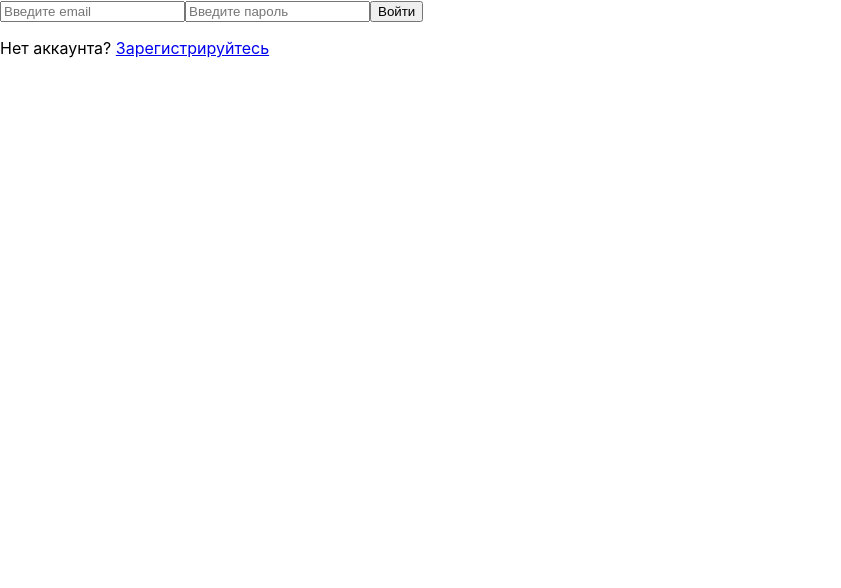
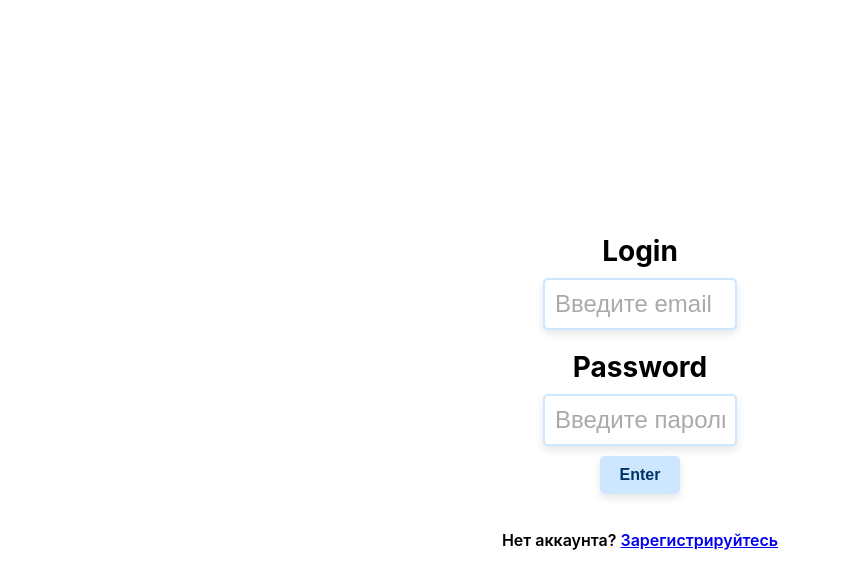
Before and after one commit to makishima44/todolist, a React (Create React App) app: page /login in a window 1280 px wide. Shown: the top 588 px of the page, without its empty margins (0-841 px from the left). Built offline with nearby package versions, Linux system fonts and the light colour scheme; no server answers.

Commit message:
add style to Login component

```diff
--- a/src/common/components/Button/Button.tsx
+++ b/src/common/components/Button/Button.tsx
@@ -4,23 +4,24 @@ import addIcon from "../../assets/img/icons8-add-24.png";
 
 export type ButtonProps = {
   name?: string;
-  onClick: () => void;
-  type?: "add" | "delete";
+  onClick?: () => void;
+  variant?: "add" | "delete";
   disabled?: boolean;
   useIcon?: boolean;
+  type?: "button" | "submit" | "reset";
 };
 
-export const Button = ({ name, onClick, type = "add", disabled, useIcon }: ButtonProps) => {
-  let icon;
+export const Button = ({ name, type = "button", disabled, onClick, variant = "add", useIcon }: ButtonProps) => {
+  const icon = variant === "delete" ? deleteIcon : addIcon;
 
-  if (type === "delete") {
-    icon = deleteIcon;
-  } else if (type === "add") {
-    icon = addIcon;
-  }
   return (
-    <button className={`${s.button} ${type === "delete" ? s.delete : s.add}`} onClick={onClick} disabled={disabled}>
-      {useIcon && icon && <img src={icon} alt={type} />}
+    <button
+      className={`${s.button} ${variant === "delete" ? s.delete : s.add}`}
+      type={type}
+      onClick={onClick}
+      disabled={disabled}
+    >
+      {useIcon && icon && <img src={icon} alt={variant} />}
       {!useIcon && name && <span>{name}</span>}
     </button>
   );
--- a/src/common/components/Header/Header.tsx
+++ b/src/common/components/Header/Header.tsx
@@ -1,5 +1,5 @@
 import React, { useState } from "react";
-import s from "./Header.module.css";
+
 import { Input } from "../Input/Input";
 import { Button } from "../Button/Button";
 import { Clock } from "../Clock/Clock";
@@ -8,10 +8,13 @@ import { Weather } from "../Weather/Weather";
 import { addTodolistAsync } from "../../../redux/todolistThunk";
 import { Logout } from "../Logout/Logout";
 
+import s from "./Header.module.css";
+
 export const Header = () => {
-  const dispatch = useAppDispatch();
   const [todolistName, setTodolistName] = useState("");
   const [errorMessage, setErrorMessage] = useState<string | null>(null);
+
+  const dispatch = useAppDispatch();
   const isLoading = useAppSelector((state) => state.todolists.loading);
   const uid = useAppSelector((state) => state.auth.uid);
 
@@ -26,7 +29,7 @@ export const Header = () => {
       }
 
       setTodolistName("");
-      setErrorMessage(null); // Очистить сообщение об ошибке после успешной отправки
+      setErrorMessage(null);
     }
   };
 
@@ -37,11 +40,12 @@ export const Header = () => {
   return (
     <div className={s.header}>
       <div className={s.todolistContainer}>
-        <Input onChange={handleInputChange} value={todolistName} />
+        <Input type={"text"} onChange={handleInputChange} value={todolistName} />
         <Button name={"Create Todolist"} onClick={handleCreateTodolist} disabled={isLoading} />
         <Logout />
       </div>
-      {errorMessage && <div className={s.errorMessage}>{errorMessage}</div>} {/* Отображение ошибки */}
+
+      {errorMessage && <div className={s.errorMessage}>{errorMessage}</div>}
       <div className={s.weatherAndClockContainer}>
         <Weather location={"Mogilev, Belarus"} />
         <Clock />
--- a/src/common/components/Input/Input.tsx
+++ b/src/common/components/Input/Input.tsx
@@ -2,12 +2,12 @@ import React from "react";
 import s from "./Input.module.css";
 
 export type InputProps = {
+  placeholder?: string;
+  type: string;
   value: string;
   onChange: (event: React.ChangeEvent<HTMLInputElement>) => void;
 };
 
-export const Input = ({ value, onChange }: InputProps) => {
-  return (
-    <input type="text" className={s.input} onChange={onChange} value={value} />
-  );
+export const Input = ({ value, onChange, type, placeholder }: InputProps) => {
+  return <input className={s.input} type={type} onChange={onChange} value={value} placeholder={placeholder} />;
 };
--- a/src/common/components/Task/Task.tsx
+++ b/src/common/components/Task/Task.tsx
@@ -40,7 +40,7 @@ export const Task = ({ taskName, todolistId, taskId, taskStatus }: TaskProps) =>
         <EditableTitle title={taskName} onChange={handleChangeTaskTitle}></EditableTitle>
       </div>
 
-      <Button useIcon={true} onClick={handleDeleteTask} type="delete" />
+      <Button useIcon={true} onClick={handleDeleteTask} variant="delete" />
     </div>
   );
 };
--- a/src/common/components/Todolist/Todolist.tsx
+++ b/src/common/components/Todolist/Todolist.tsx
@@ -64,12 +64,12 @@ export const Todolist = ({ todolistName, todolistId, dateCreated }: TodolistProp
     <div className={s.todolist}>
       <div className={s.todolistTitleBlock}>
         <EditableTitle title={todolistName} onChange={handleChangeTodolisTitle}></EditableTitle>
-        <Button useIcon={true} onClick={handleDeleteTodolist} type="delete" />
+        <Button useIcon={true} onClick={handleDeleteTodolist} variant="delete" />
       </div>
 
       <div className={s.taskBlock}>
         <div className={s.taskMenu}>
-          <Input onChange={handleInputChange} value={newTaskTitle} />
+          <Input type={"text"} onChange={handleInputChange} value={newTaskTitle} />
           <Button useIcon={true} onClick={handleAddTask} />
         </div>
 
--- /dev/null
+++ b/src/pages/Login/Login.module.css
@@ -0,0 +1,35 @@
+.mainBlock {
+  height: 100vh;
+  display: flex;
+  justify-content: center;
+  align-items: center;
+}
+
+.loginBlock {
+  display: flex;
+  justify-content: center;
+  align-items: center;
+  flex-direction: column;
+  padding: 10px;
+  height: 400px;
+  width: 400px;
+}
+
+.formGroup {
+  display: flex;
+  gap: 10px;
+  flex-direction: column;
+  align-items: center;
+  margin-bottom: 20px;
+  width: 100%;
+}
+
+label {
+  font-size: 28px;
+  font-weight: bold;
+}
+
+p {
+  font-size: 16px;
+  font-weight: 600;
+}
--- a/src/pages/Login/Login.tsx
+++ b/src/pages/Login/Login.tsx
@@ -1,18 +1,22 @@
 import React, { useEffect, useState } from "react";
+
 import { signInWithEmailAndPassword } from "firebase/auth";
 import { auth } from "../../fireBase/firebaseConfig";
 import { FirebaseError } from "firebase/app";
-import { useDispatch } from "react-redux";
 import { setUser } from "../../redux/authSlice";
 import { Link, useNavigate } from "react-router-dom";
-import { useAppSelector } from "../../redux/store";
+import { useAppDispatch } from "../../redux/store";
+import { Input } from "../../common/components/Input/Input";
+import { Button } from "../../common/components/Button/Button";
+
+import s from "./Login.module.css";
 
 export const Login = () => {
   const [email, setEmail] = useState<string>("");
   const [password, setPassword] = useState<string>("");
   const [error, setError] = useState<string | null>(null);
-  const uid = useAppSelector((state) => state.auth.uid);
-  const dispatch = useDispatch(); // Для обновления данных пользователя в Redux
+
+  const dispatch = useAppDispatch();
   const navigate = useNavigate();
 
   useEffect(() => {
@@ -22,7 +26,7 @@ export const Login = () => {
 
     if (storedToken && storedUid && storedEmail) {
       dispatch(setUser({ uid: storedUid, email: storedEmail }));
-      navigate("/"); // Редирект на главную страницу
+      navigate("/");
     }
   }, [dispatch, navigate]);
 
@@ -32,16 +36,13 @@ export const Login = () => {
     try {
       const userCredential = await signInWithEmailAndPassword(auth, email, password);
       const { user } = userCredential;
-
       const token = await user.getIdToken();
 
       localStorage.setItem("authToken", token);
       localStorage.setItem("userEmail", email);
       localStorage.setItem("userUid", user.uid);
 
-      // Сохраняем данные о пользователе в Redux
       dispatch(setUser({ uid: user.uid, email: user.email }));
-
       alert("Вы успешно вошли в систему!");
       setError(null);
     } catch (err) {
@@ -54,28 +55,35 @@ export const Login = () => {
   };
 
   return (
-    <>
+    <div className={s.mainBlock}>
+      <div className={s.loginBlock}>
         <form onSubmit={handleLogin}>
-        <input
-          type="email"
+          <div className={s.formGroup}>
+            <label htmlFor="email">Login</label>
+            <Input
+              type={"email"}
               value={email}
               onChange={(e) => setEmail(e.target.value)}
-          placeholder="Введите email"
-          required
+              placeholder={"Введите email"}
             />
-        <input
-          type="password"
+          </div>
+          <div className={s.formGroup}>
+            <label htmlFor="email">Password</label>
+            <Input
+              type={"password"}
               value={password}
               onChange={(e) => setPassword(e.target.value)}
-          placeholder="Введите пароль"
-          required
+              placeholder={"Введите пароль"}
             />
-        <button type="submit">Войти</button>
+            <Button name={"Enter"} type={"submit"} />
+          </div>
+
           {error && <p style={{ color: "red" }}>{error}</p>}
         </form>
         <p>
           Нет аккаунта? <Link to="/signup">Зарегистрируйтесь</Link>
         </p>
-    </>
+      </div>
+    </div>
   );
 };
```
Lines whose indentation alone changed are shown as unchanged.
